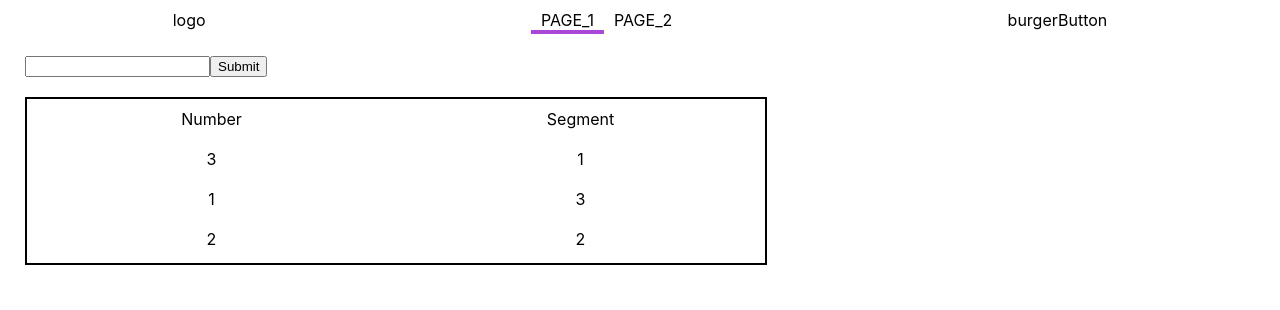
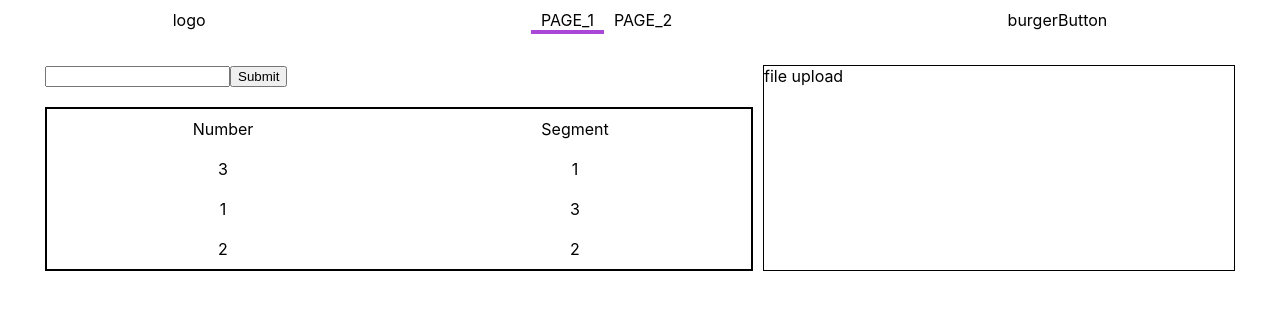
Before and after one commit to cp-final/front, a React (Create React App) app: page / in a window 1280 px wide. Shown: the top 310 px of the page. Built offline with nearby package versions, Linux system fonts and the light colour scheme.

Commit message:
homepage file upload section added

```diff
--- a/package.json
+++ b/package.json
@@ -18,6 +18,7 @@
     "react-redux": "^7.2.6",
     "react-router-dom": "^5.2.1",
     "react-scripts": "4.0.3",
+    "react-transition-group": "^4.4.2",
     "redux": "^4.1.2",
     "redux-thunk": "^2.4.1",
     "web-vitals": "^1.1.2"
--- a/src/components/App/App.js
+++ b/src/components/App/App.js
@@ -2,10 +2,30 @@ import React from "react";
 import Navbar from "../Navbar/Navbar";
 import {Route, Switch} from "react-router-dom";
 import {config} from "../../config";
+import {CSSTransition} from "react-transition-group";
+import "./../../index.css";
 
 const App = () => {
-    const content = config.pages.map(page =>
-        <Route exact key={page.path} path={page.path} render={() => <page.Component />}/>
+    const content = config.pages.map(page => {
+            return (
+                <Route exact key={page.path} path={page.path}>
+                    {
+                        ({match}) => {
+                            return <CSSTransition
+                                in={match != null}
+                                timeout={300}
+                                classNames="page"
+                                unmountOnExit
+                            >
+                                <div className="page">
+                                    <page.Component/>
+                                </div>
+                            </CSSTransition>
+                        }
+                    }
+                </Route>
+            )
+        }
     );
     return (
         <div>
--- /dev/null
+++ b/src/components/HomePage/FileUploadSection/FileUploadSection.jsx
@@ -0,0 +1,12 @@
+import React from 'react';
+import s from "./FileUploadSection.module.css";
+
+const FileUploadSection = (props) => {
+    return (
+        <div className={s.wrapper}>
+            file upload
+        </div>
+    )
+};
+
+export default FileUploadSection;
--- /dev/null
+++ b/src/components/HomePage/FileUploadSection/FileUploadSection.module.css
@@ -0,0 +1,5 @@
+.wrapper {
+    width: 100%;
+    height: 100%;
+    border: solid 1px;
+}
--- a/src/components/HomePage/HomePage.jsx
+++ b/src/components/HomePage/HomePage.jsx
@@ -1,11 +1,13 @@
 import React from 'react';
 import DataSection from "./DataSection/DataSection";
 import s from "./HomePage.module.css";
+import FileUploadSection from "./FileUploadSection/FileUploadSection";
 
 const HomePage = () => {
     return (
         <div className={s.wrapper}>
             <DataSection/>
+            <FileUploadSection/>
         </div>
     )
 };
--- a/src/components/HomePage/HomePage.module.css
+++ b/src/components/HomePage/HomePage.module.css
@@ -1,5 +1,7 @@
 .wrapper {
     display: grid;
     grid-template-columns: 60% 40%;
-    padding: 15px 25px 0 25px;
+    padding: 25px 45px 0 45px;
+    width: calc(100vw - 10px);
+    grid-gap: 10px;
 }
--- /dev/null
+++ b/src/index.css
@@ -0,0 +1,20 @@
+.page {
+    position: absolute;
+    transition: .3s;
+}
+
+.page-enter {
+    opacity: 0;
+}
+
+.page-enter-active {
+    opacity: 1;
+}
+
+.page-exit {
+    opacity: 1;
+}
+
+.page-exit-active {
+    opacity: 0;
+}
--- a/src/index.module.css
+++ b/src/index.module.css
@@ -1,3 +1,7 @@
+* {
+  box-sizing: border-box;
+}
+
 body {
   margin: 0;
   font-family: -apple-system, BlinkMacSystemFont, 'Segoe UI', 'Roboto', 'Oxygen',
@@ -8,6 +12,8 @@ body {
   --main-active-theme: #A947D7;
 }
 
+
+
 code {
   font-family: source-code-pro, Menlo, Monaco, Consolas, 'Courier New',
     monospace;
```
Also changed, not shown: 1 other file (tests, documents, lock files or other folders).
